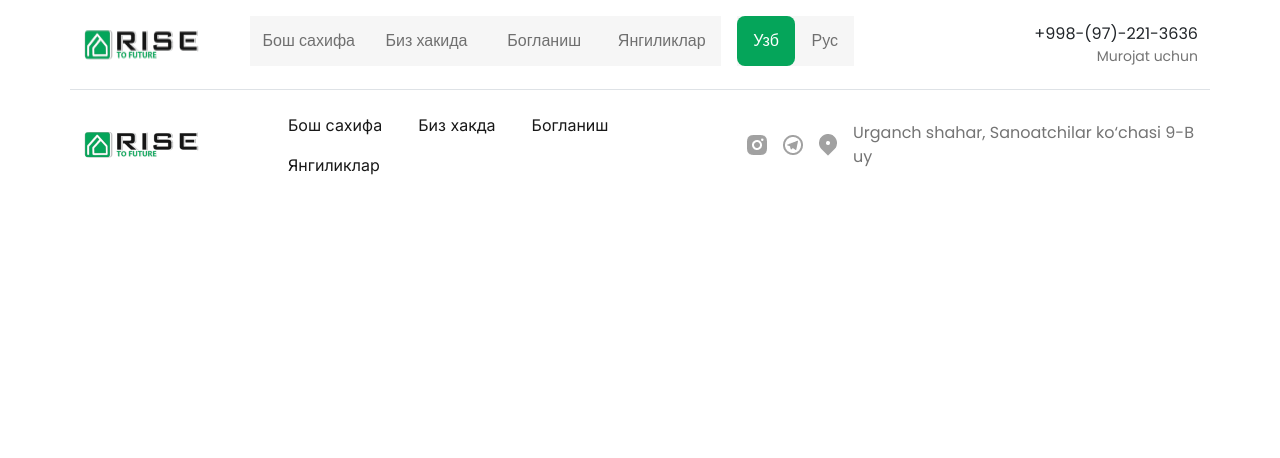
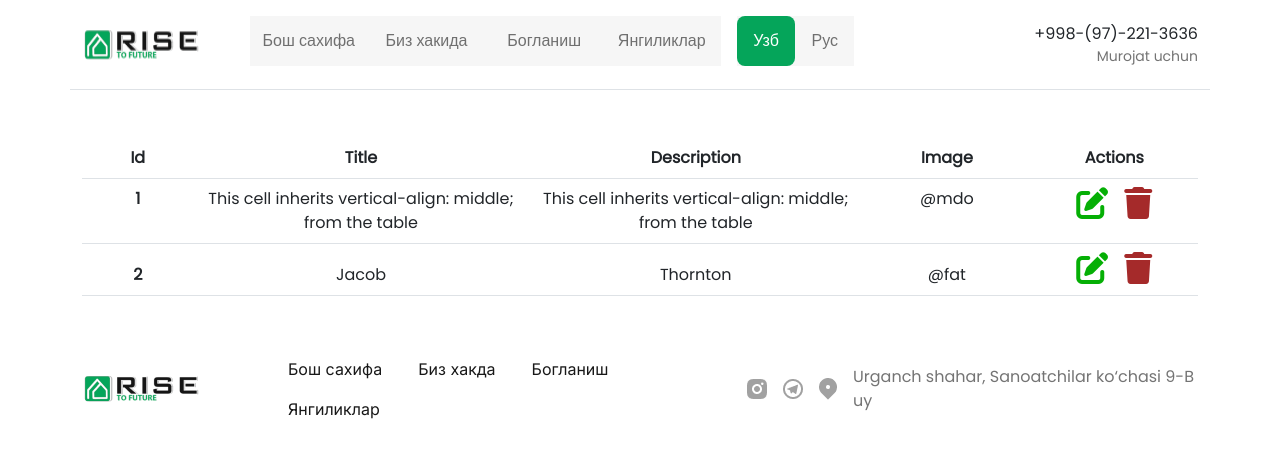
Before and after one commit to Olloshukur6092/rise-client, a React (Vite) app: page /admin/news in a window 1280 px wide. Shown: the top 458 px of the page. Built offline with nearby package versions, Linux system fonts and the light colour scheme.

Commit message:
admin page

```diff
--- a/index.html
+++ b/index.html
@@ -11,6 +11,7 @@
       href="https://fonts.googleapis.com/css2?family=Inter:wght@300;400;500&family=Poppins:wght@200;300;400&display=swap"
       rel="stylesheet"
     />
+    <link rel="stylesheet" href="https://cdnjs.cloudflare.com/ajax/libs/font-awesome/6.3.0/css/all.min.css" integrity="sha512-SzlrxWUlpfuzQ+pcUCosxcglQRNAq/DZjVsC0lE40xsADsfeQoEypE+enwcOiGjk/bSuGGKHEyjSoQ1zVisanQ==" crossorigin="anonymous" referrerpolicy="no-referrer" />
   </head>
   <body>
     <div id="root"></div>
--- a/src/App.jsx
+++ b/src/App.jsx
@@ -6,6 +6,9 @@ import AboutPage from "./pages/AboutPage";
 import ContactPage from "./pages/ContactPage";
 import HomePage from "./pages/HomePage";
 import NewsPage from "./pages/NewsPage";
+import Create from "./pages/admin/Create";
+import ShowNews from "./pages/admin/ShowNews";
+import Login from "./pages/admin/Login";
 
 function App() {
   return (
@@ -16,6 +19,9 @@ function App() {
         <Route path="/about" element={<AboutPage />} />
         <Route path="/contact" element={<ContactPage />} />
         <Route path="/news" element={<NewsPage />} />
+        <Route path="/admin/create" element={<Create />} />
+        <Route path="/admin/news" element={<ShowNews />} />
+        <Route path="/admin/login" element={<Login />} />
       </Routes>
       <Footer />
     </div>
--- /dev/null
+++ b/src/pages/admin/Create.jsx
@@ -0,0 +1,40 @@
+import React from 'react'
+import './styles/Create.css'
+
+const Create = () => {
+    return (
+        <div>
+            <section id='gradient-custom' className="vh-100" >
+                <div className="container py-5 h-100">
+                    <div className="row d-flex justify-content-center align-items-center h-100">
+                        <div className="col-12 col-md-8 col-lg-6 col-xl-5">
+                            <div className="card shadow-2-strong" style={{ borderRadius: '1rem' }}>
+                                <div className="card-body p-5">
+                                    <h3 className="mb-5 text-center">Add posts</h3>
+                                    <div className="form-outline mb-4">
+                                        <label className="form-label" htmlFor="title">Title</label>
+                                        <input type="text" id="title" className="form-control form-control-lg" placeholder='Enter here Title' />
+                                    </div>
+                                    <div className="form-outline mb-4">
+                                        <label className="form-label" htmlFor="form4Example3">Description</label>
+                                        <textarea className="form-control" id="form4Example3" rows={4} defaultValue={""} placeholder="Enter here decription" />
+                                    </div>
+                                    <div className="form-outline mb-4">
+                                        <div>
+                                            <label htmlFor="formFileLg" className="form-label">Upload here image</label>
+                                            <input className="form-control form-control-lg" id="formFileLg" type="file" />
+                                        </div>
+                                    </div>
+                                    <button className="btn btn-primary btn-lg btn-block" type="submit">Login</button>
+                                </div>
+                            </div>
+                        </div>
+                    </div>
+                </div>
+            </section>
+
+        </div>
+    )
+}
+
+export default Create
--- /dev/null
+++ b/src/pages/admin/Login.jsx
@@ -0,0 +1,37 @@
+import React from 'react'
+
+const Login = () => {
+  return (
+    <div>
+      <section id='login-section' className="vh-100" style={{ backgroundColor: '#508bfc' }}>
+        <div className="container py-5 h-100">
+          <div className="row d-flex justify-content-center align-items-center h-100">
+            <div className="col-12 col-md-8 col-lg-6 col-xl-5">
+              <div className="card shadow-2-strong" style={{ borderRadius: '1rem' }}>
+                <div className="card-body p-5">
+                  <h3 className="mb-5 text-center">Sign in</h3>
+                  <div className="form-outline mb-4">
+                    <label className="form-label" htmlFor="typeEmailX-2">Email</label>
+                    <input type="email" id="typeEmailX-2" className="form-control form-control-lg" />
+                  </div>
+                  <div className="form-outline mb-4">
+                    <label className="form-label" htmlFor="typePasswordX-2">Password</label>
+                    <input type="password" id="typePasswordX-2" className="form-control form-control-lg" />
+                  </div>
+                  {/* Checkbox */}
+                  <div className="form-check d-flex justify-content-start mb-4">
+                    <input className="form-check-input" type="checkbox" defaultValue id="form1Example3" />
+                    <label className="form-check-label ms-2" htmlFor="form1Example3"> Remember password </label>
+                  </div>
+                  <button className="btn btn-primary btn-lg btn-block" type="submit">Login</button>
+                </div>
+              </div>
+            </div>
+          </div>
+        </div>
+      </section>
+    </div>
+  )
+}
+
+export default Login
--- /dev/null
+++ b/src/pages/admin/ShowNews.jsx
@@ -0,0 +1,49 @@
+import React from 'react'
+import './styles/ShowNews.css'
+
+const ShowNews = () => {
+  return (
+    <div>
+      <section id='showNews' className='mt-5 mb-5'>
+        <div className="container">
+          <table className="table text-center">
+            <thead>
+              <tr>
+                <th scope="col" style={{width:'10%'}}>Id</th>
+                <th scope="col" style={{width:'30%'}}>Title</th>
+                <th scope="col" style={{width:'30%'}}>Description</th>
+                <th scope="col" style={{width:'15%'}}>Image</th>
+                <th scope='col' style={{width:'15%'}}>Actions</th>
+              </tr>
+            </thead>
+            <tbody>
+              <tr>
+                <th scope="row">1</th>
+                <td>This cell inherits vertical-align: middle; from the table</td>
+                <td>This cell inherits vertical-align: middle; from the table</td>
+                <td>@mdo</td>
+                <td>
+                  <i class="fa-solid fa-pen-to-square fa-2x me-3"></i>
+                  <i class="fa-solid fa-trash fa-2x "></i>
+                </td>
+              </tr>
+              <tr className="align-bottom">
+                <th scope="row">2</th>
+                <td>Jacob</td>
+                <td>Thornton</td>
+                <td>@fat</td>
+                <td>
+                  <i class="fa-solid fa-pen-to-square fa-2x me-3"></i>
+                  <i class="fa-solid fa-trash fa-2x "></i>
+                </td>
+              </tr>
+            </tbody>
+          </table>
+
+        </div>
+      </section>
+    </div>
+  )
+}
+
+export default ShowNews
--- /dev/null
+++ b/src/pages/admin/styles/Create.css
@@ -0,0 +1,5 @@
+#gradient-custom {
+    background: #6a11cb;
+    background: -webkit-linear-gradient(to right, rgba(106, 17, 203, 1), rgba(37, 117, 252, 1));
+    background: linear-gradient(to right, rgba(106, 17, 203, 1), rgba(37, 117, 252, 1))
+    }
--- /dev/null
+++ b/src/pages/admin/styles/ShowNews.css
@@ -0,0 +1,7 @@
+#showNews .fa-trash{
+    color: brown;
+}
+
+#showNews .fa-pen-to-square{
+    color: rgb(5, 175, 5);
+}
```
